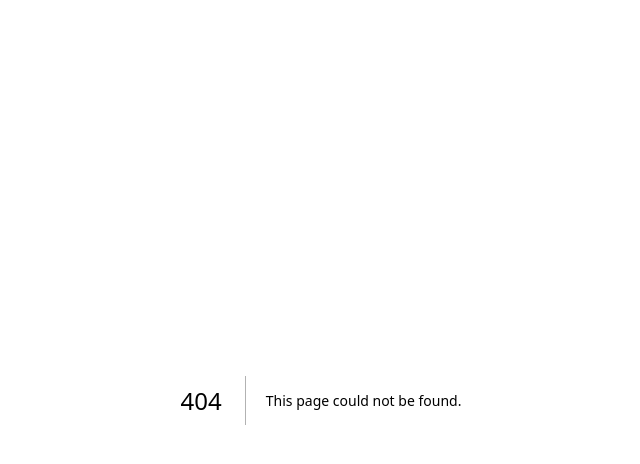
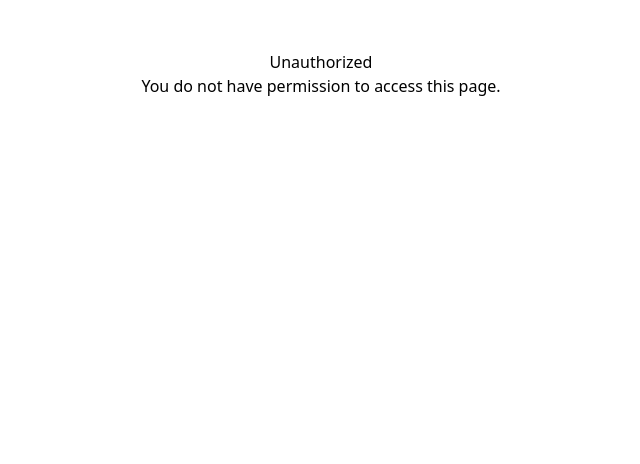
Before and after one commit to mdsabbiralmamon/kana-quest, a Next.js app: page /unauthorized in a window 1280 px wide. Before the commit this address had no page. Shown: the top 464 px of the page, without its empty margins (319-959 px from the left). Built offline with nearby package versions, Linux system fonts and the light colour scheme.

Commit message:
add Unauthorized page component to handle access restrictions

```diff
--- /dev/null
+++ b/src/app/unauthorized/page.tsx
@@ -0,0 +1,8 @@
+export default function Unauthorized() {
+    return (
+      <div style={{ textAlign: "center", marginTop: "50px" }}>
+        <h1>Unauthorized</h1>
+        <p>You do not have permission to access this page.</p>
+      </div>
+    );
+  }
```
